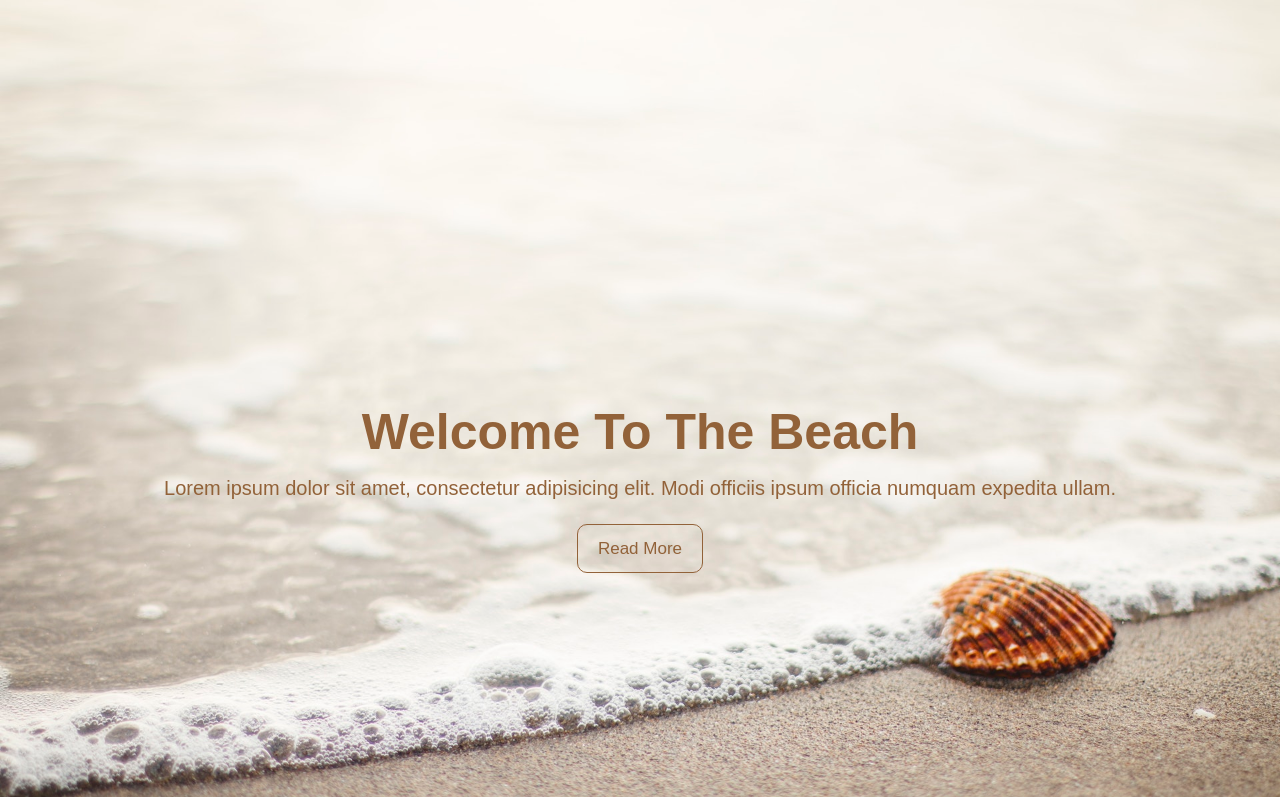
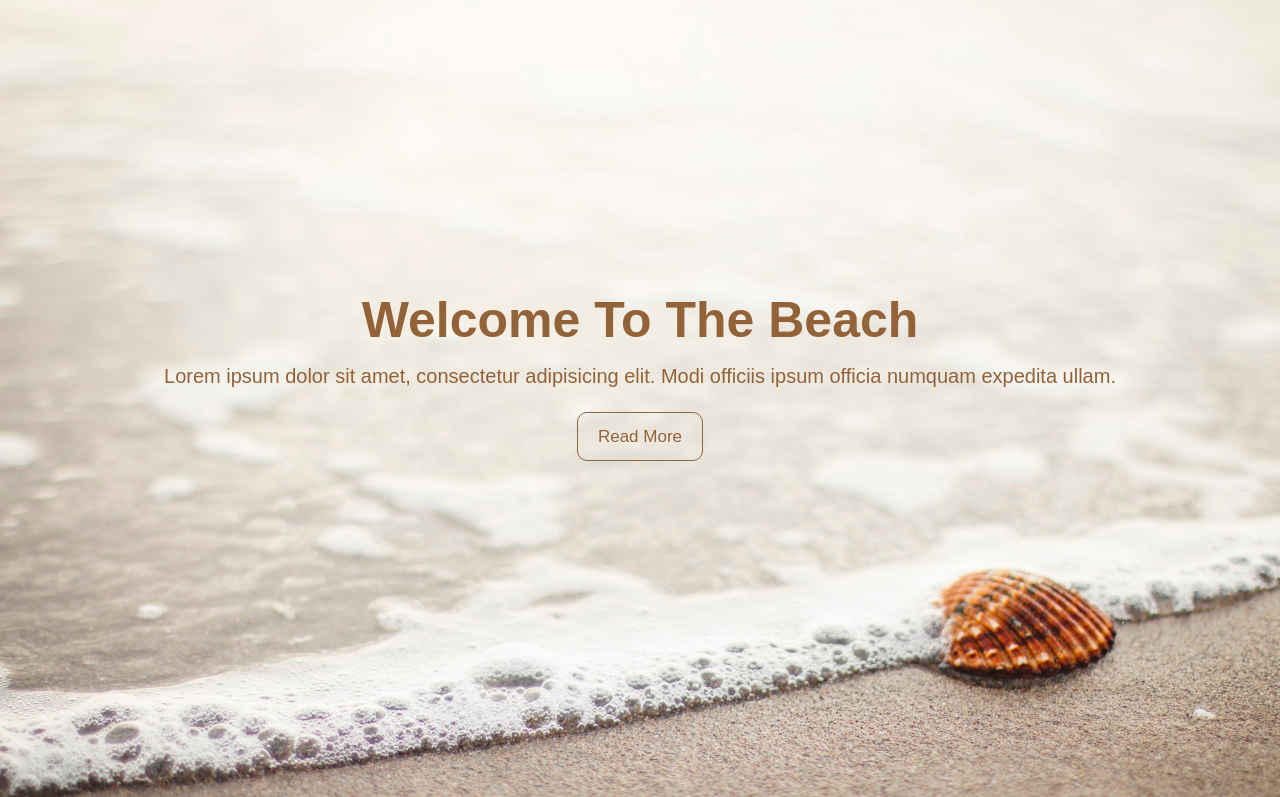
Before and after one commit to Denys-Fadieiev/homework-2, a plain HTML site: page index.html in a window 1280 px wide. Shown: the top 797 px of the page. Drawn offline with Linux system fonts and the light colour scheme.

```diff
--- a/assets/css/style.css
+++ b/assets/css/style.css
@@ -31,7 +31,7 @@
 .header{
 width: 100%;
 height: 100vh;
-padding: 392px 0;
+padding: 35vh 0;
 background-image: url("../img/beachshowcase.jpg");
 background-size: cover;
 background-position: center;
@@ -44,7 +44,7 @@
 
 .header-text{
 	font-size: 20px;
-	padding-bottom: 20px;
+	margin-bottom: 20px;
 }
 
 .header-btn-link{
```
